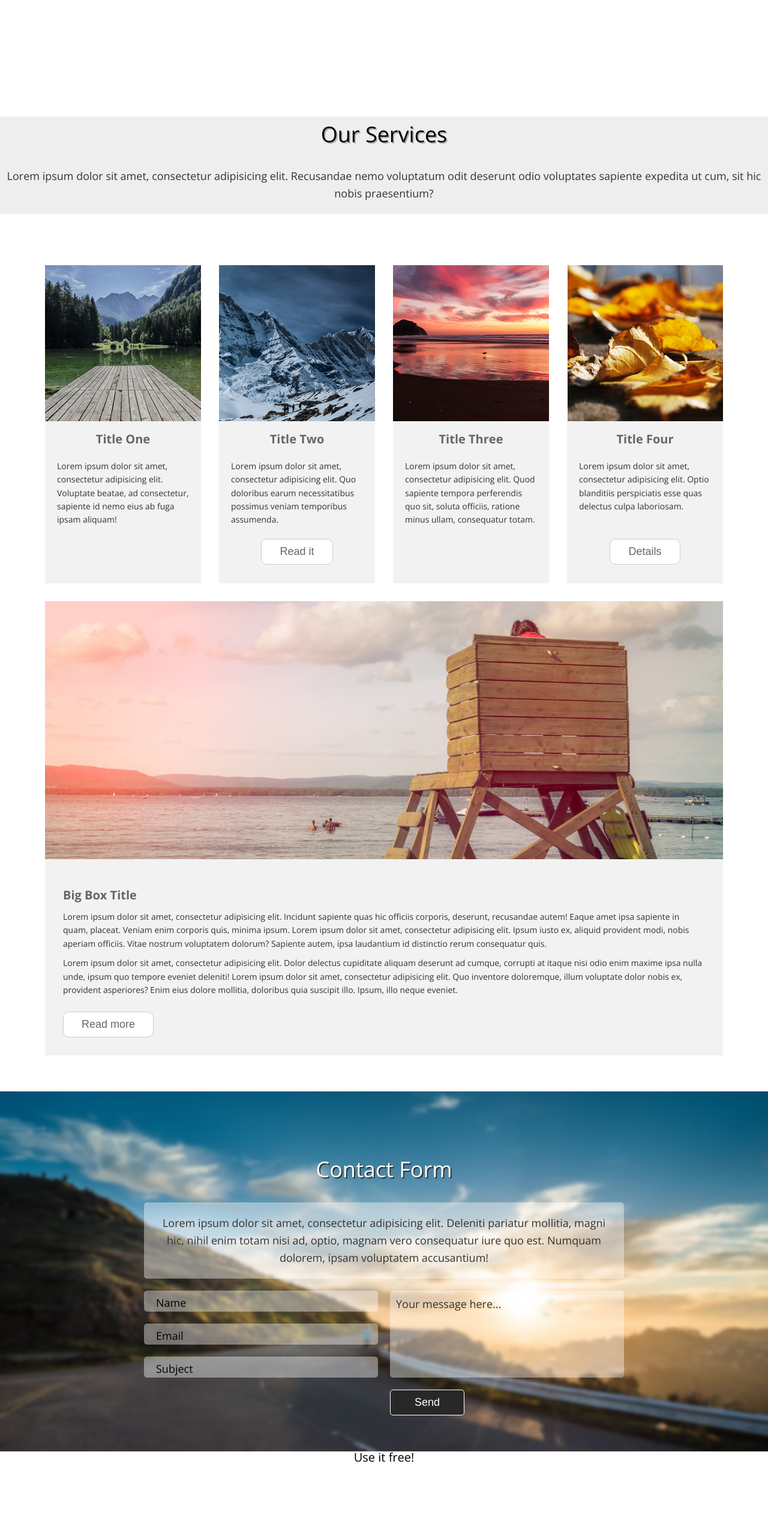
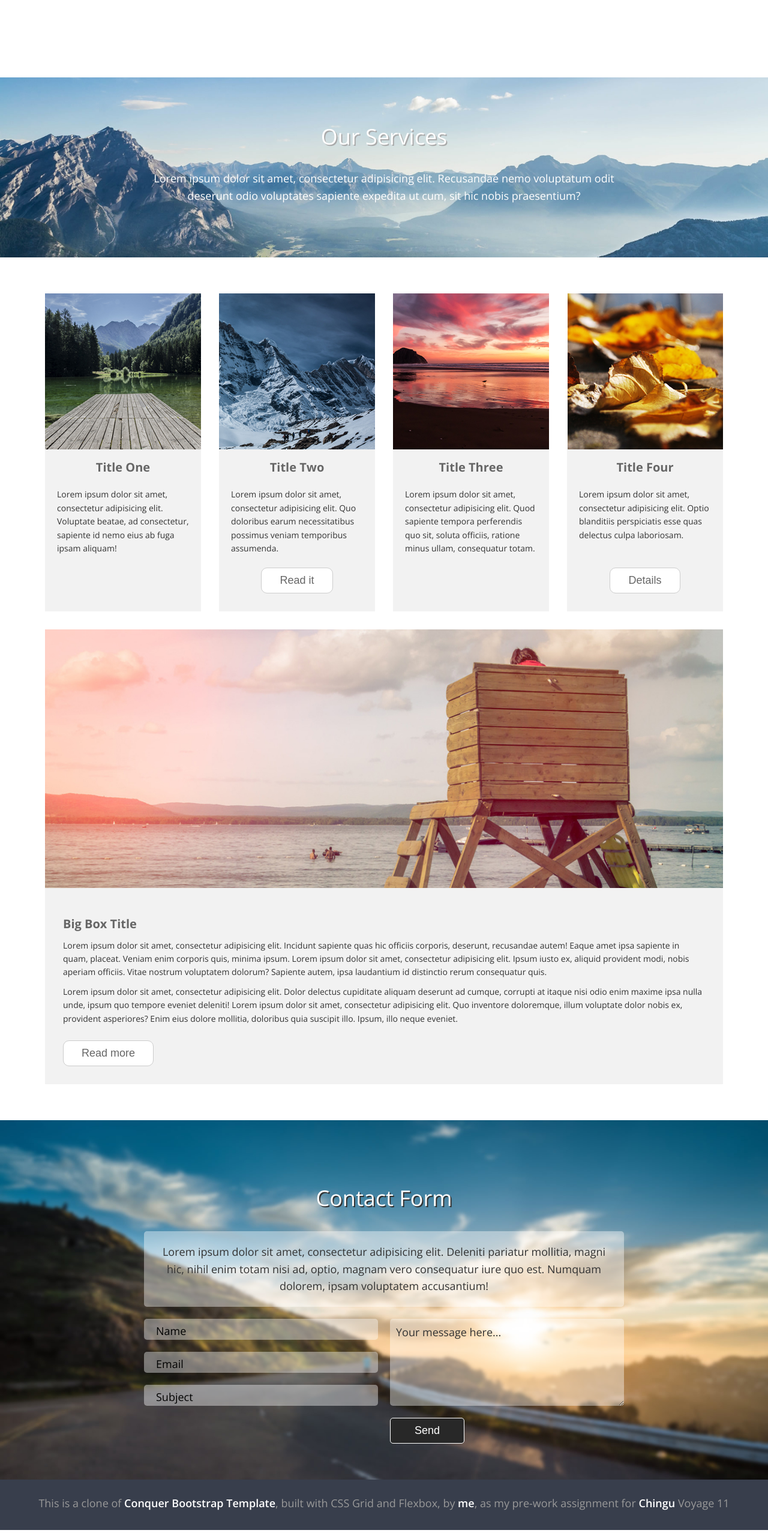
Before and after one commit to pablowbk/chinguV11-prework-tier1, a website: page index.html in a window 1280 px wide. Shown: the part 1940-4500 px from the top of the page at 60% size. Drawn offline with nearby package versions, Linux system fonts and the light colour scheme.

Commit message:
add bg images to section headers, add footer text. Need to add scroll to top and responsive

```diff
--- a/css/main.css
+++ b/css/main.css
@@ -282,18 +282,28 @@ button {
 /* === Services Section === */
 .services {
   display: grid;
-  justify-content: center;
   justify-items: center;
   padding-top: 100px;
 }
 
 .services header {
+  justify-self: stretch;
   display: flex;
   flex-direction: column;
   justify-content: center;
   align-items: center;
-  margin: 65px 0 85px;
+  margin: 0 0 60px;
+  height: 300px;
   background: #eee;
+  background-image: url('../img/bg-2.jpg');
+  background-repeat: no-repeat;
+  background-size: cover;
+  background-attachment: fixed;
+  background-position: center top;
+}
+
+.services header h2, .services header p {
+  color: #fff;
 }
 
 .services header h2 {
@@ -307,6 +317,7 @@ button {
   font-size: 18px;
   line-height: 1.6em;
   text-align: center;
+  max-width: 800px;
 }
 
 .services__cols {
@@ -509,8 +520,21 @@ form input::placeholder, form textarea::placeholder {
 /* === Contact section END === */
 
 
-footer {
+.footer {
+  margin: 0 auto;
+  padding: 10px;
   display: grid;
   justify-items: center;
-  height: 1000px;
+  background: rgb(56, 62, 76);
 }
+
+.footer_text p {
+  color: #999;
+  font-size: 18px;
+}
+
+.footer_text a {
+  text-decoration: none;
+  color: #fff;
+  font-weight: 600;
+}
--- a/index.html
+++ b/index.html
@@ -20,7 +20,7 @@
       <li><a href="#about" id="navAbout">About Us</a></li>
       <li><a href="#services" id="navServices">Services</a></li>
       <li><a href="#contact" id="navContact">Contact</a></li>
-      <li><a href="https://chingu.io/" id="navExt">External</a></li>
+      <li><a href="https://chingu.io/" id="navExt" target="_blank" rel="noreferrer noopener">External</a></li>
     </ul>
   </nav>
 
@@ -174,15 +174,10 @@
   <!-- Page footer -->
   <footer class="footer">
 
-    Use it free!
+    <div class="footer_text">
+      <p>This is a clone of <a href="#">Conquer Bootstrap Template</a>, built with CSS Grid and Flexbox, by <a href="#">me</a>, as my pre-work assignment for <a href="#">Chingu</a> Voyage 11</p>
 
-    <blockquote>
-      “Conquer is free Bootstrap template from templatemo website.
-      No backlink is required to use this layout.”
-    </blockquote>
-
-    <hr>
-    Copyright © 2084 Your Company Name | Design: templatemo
+    </div>
 
   </footer>
 
--- a/js/main.js
+++ b/js/main.js
@@ -5,12 +5,13 @@ const services = document.querySelector('.services');
 const contact = document.querySelector('.contact');
 
 // Nav Btns
-
 const navHome = document.getElementById('navHome');
 const navAbout = document.getElementById('navAbout');
 const navServices = document.getElementById('navServices');
 const navContact = document.getElementById('navContact');
 
+// Btns
+const submitBtn = document.getElementById('submit');
 
 var yOffset; // pageYOffset value
 
@@ -41,5 +42,7 @@ function setActiveLink() {
 
 window.addEventListener('scroll', setActiveLink);
 
-
-// Nav Btns click actions
+// Btns click actions
+submit.addEventListener('click', (e) => {
+  e.preventDefault();
+})
```
